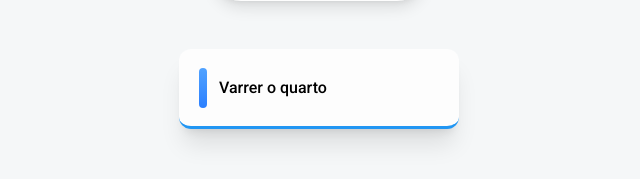
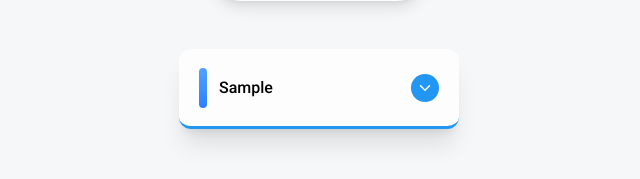
Before and after one commit to ed-matheus/React-Task-Master, a React (Vite) app: page / in a window 1280 px wide. Both pictures are taken after typing "Sample" into the empty fields and a click on the button 768 px from the left and 646 px from the top of the page. Shown: the part 253-432 px from the top of the page, without its empty margins (321-961 px from the left). Built offline with nearby package versions, Linux system fonts and the light colour scheme.

Commit message:
exibindo itens e dividindo registros entre "tarefas" e "compras"

```diff
--- a/src/App.jsx
+++ b/src/App.jsx
@@ -1,5 +1,5 @@
 import './App.css'
-import { useState } from 'react'
+import { useEffect, useState } from 'react'
 
 // Componentes
 import ListToggle from './components/ListToggle'
@@ -8,6 +8,40 @@ import ItemForm from './components/ItemForm'
 
 function App() {
   const [currentView, setCurrentView] = useState('tasks')
+  const [items, setItems] = useState([]);
+
+  useEffect(() => {
+    // Obtendo a lista do local storage
+    const itemsList = localStorage.getItem('tasksList');
+
+    // Condição: caso a lista exista, converte de string JSON para objeto JS e manda pro state
+    itemsList ? setItems(JSON.parse(itemsList)) : console.log('não existem dados guardados')
+    console.log(itemsList)
+  }, [])
+
+  const handleAddItem = (item) => {
+    const itemsObject = {
+      id: Date.now(),
+      text: item,
+      type: currentView,
+      isCompleted: false,
+    }
+
+    const newItems = [...items, itemsObject]
+
+    // Adicionando tarefa/item no array
+    setItems(newItems)
+    console.log(newItems);
+
+    // Guardando no local storage
+    localStorage.setItem('tasksList', JSON.stringify(newItems))
+
+    // Apagando o campo após registrar tarefa ou item
+    const itemField = document.querySelector('.task-input');
+    itemField.value = '';
+  }
+
+  const filteredItems = items.filter(item => item.type == currentView)
 
   return (
     <div className='h-full w-78 flex flex-col items-center justify-center'>
@@ -21,11 +55,19 @@ function App() {
         {/* Container do Toggle e Card de Tarefa/Item */}
         <div className='flex flex-col items-center gap-12'>
           <ListToggle currentView={currentView} setCurrentView={setCurrentView} />
-          <ItemCard currentView={currentView} />
+
+          <ul className='flex flex-col gap-4'>
+            {filteredItems.map(item => (
+              <li key={item.id}>
+                <ItemCard currentView={currentView} itemName={item.text} />
+              </li>
+            ))}
+          </ul>
+
         </div>
 
         {/* Form */}
-        <ItemForm currentView={currentView} />
+        <ItemForm currentView={currentView} handleAddItem={handleAddItem} />
       </div>
     </div>
   )
--- a/src/components/ItemCard.jsx
+++ b/src/components/ItemCard.jsx
@@ -1,20 +1,42 @@
+// Ícones
 import { IoCartOutline } from "react-icons/io5";
+import { MdDelete } from "react-icons/md";
+import { IoIosArrowDown } from "react-icons/io";
 
-const ItemCard = ({ currentView }) => {
+const ItemCard = ({ currentView, itemName }) => {
   return (
     <>
       {currentView === 'tasks'
         ?
-        <div className="bg-(--light-card) p-5 w-70 h-20 rounded-xl shadow-xl border-b-3 border-(--secondary) flex items-center justify-start gap-3">
-          <div className="bg-linear-to-b from-blue-400 to-blue-500 w-2 shrink-0 h-10 rounded-xl"></div>
-          <span className="font-semibold text-start break-all">Varrer o quarto</span>
+        <div className="bg-(--light-card) p-5 w-70 h-20 rounded-xl shadow-xl border-b-3 border-(--secondary) flex items-center justify-between gap-3">
+          <div className="flex items-center gap-3">
+            <div className="bg-linear-to-b from-blue-400 to-blue-500 w-2 shrink-0 h-10 rounded-xl"></div>
+            <span className="font-semibold text-start break-all">{itemName}</span>
+          </div>
+          {/* <button
+            className="bg-red-900 w-8 h-8 rounded-full flex items-center justify-center text-white"
+          >
+            <MdDelete />
+          </button> */}
+          <button
+            className="bg-(--secondary) w-7 h-7 rounded-full flex items-center justify-center text-white"
+          >
+            <IoIosArrowDown />
+          </button>
         </div>
         :
-        <div className="bg-(--light-card) p-5 w-70 h-20 rounded-xl shadow-xl border-b-3 border-(--primary) flex items-center justify-start gap-3">
-          <div className="bg-gray-100 p-2.5 rounded-full">
+        <div className="bg-(--light-card) p-5 w-70 h-20 rounded-xl shadow-xl border-b-3 border-(--primary) flex items-center justify-between gap-3">
+          <div className="flex items-center gap-3">
+            <div className="bg-gray-100 p-2.5 rounded-full">
             <IoCartOutline size={22} className="text-(--primary)" />
+            </div>
+            <span className="font-semibold text-start break-all">{itemName}</span>
           </div>
-          <span className="font-semibold text-start break-all">3 detergentes</span>
+          <button
+            className="bg-(--primary) w-7 h-7 rounded-full flex items-center justify-center text-white"
+          >
+            <IoIosArrowDown />
+          </button>
         </div>
       }
     </>
--- a/src/components/ItemForm.jsx
+++ b/src/components/ItemForm.jsx
@@ -3,35 +3,13 @@ import { useEffect, useState } from "react";
 // Ícone
 import { FaPlus } from "react-icons/fa6";
 
-const ItemForm = ({ currentView }) => {
-  const [items, setItems] = useState([]);
-
-  useEffect(() => {
-    // Obtendo a lista do local storage
-    const itemsList = localStorage.getItem('tasksList');
-
-    // Condição: caso a lista exista, converte de string JSON para objeto JS e manda pro state
-    itemsList ? setItems(JSON.parse(itemsList)) : console.log('não existem dados guardados')
-    console.log(itemsList)
-  }, [])
-
+const ItemForm = ({ currentView, handleAddItem }) => {
   const getItem = (e) => {
     e.preventDefault();
 
     const item = document.querySelector('.task-input').value;
 
-    const newItems = [...items, item]
-
-    // Adicionando tarefa/item no array
-    setItems(newItems => newItems.concat(item))
-    console.log(newItems);
-
-    // Guardando no local storage
-    localStorage.setItem('tasksList', JSON.stringify(newItems))
-
-    // Apagando o campo após registrar tarefa ou item
-    const itemField = document.querySelector('.task-input');
-    itemField.value = '';
+    handleAddItem(item)
   }
 
   return (
```
